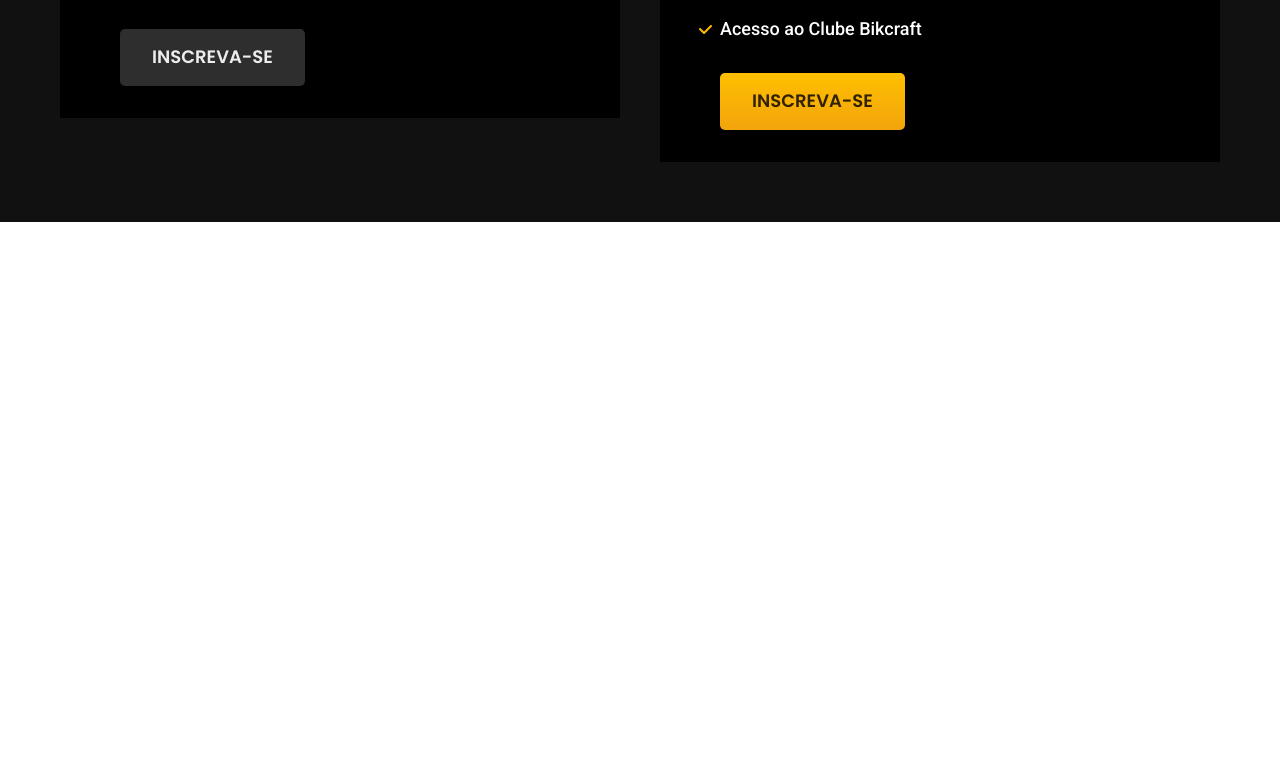
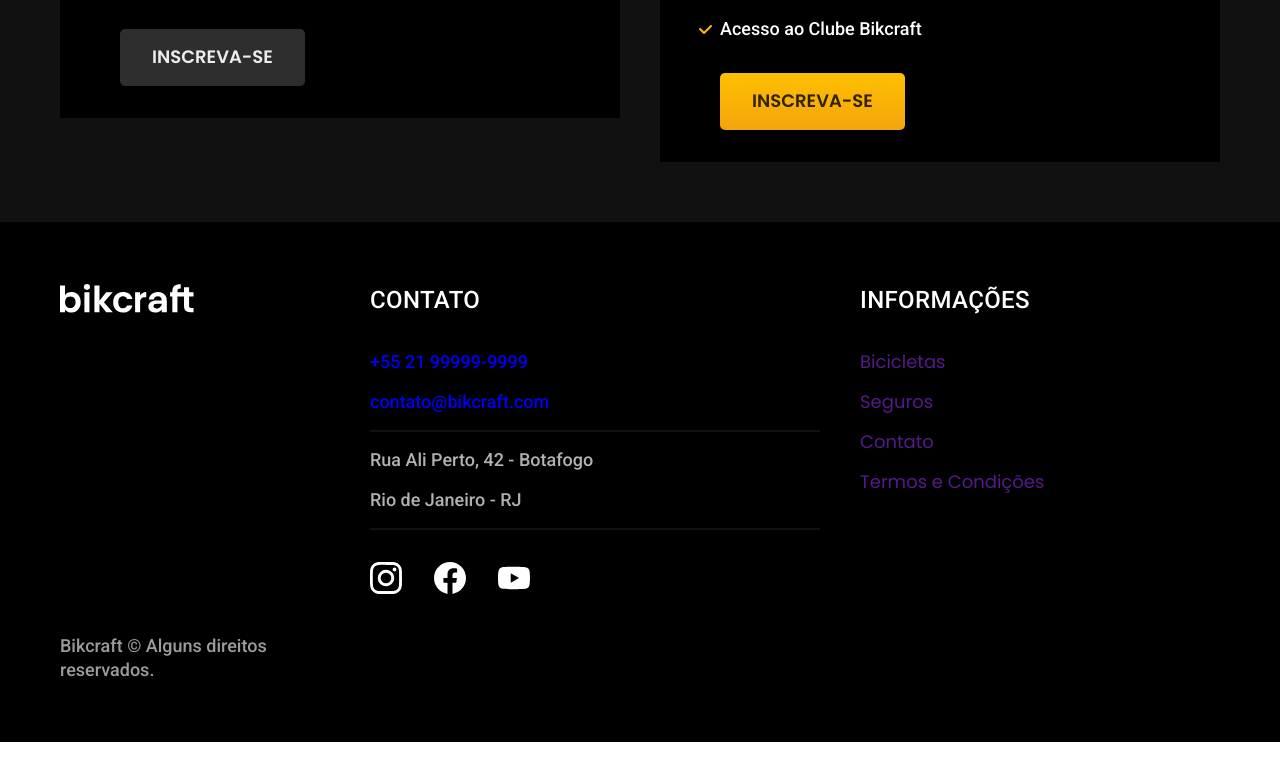
Before and after one commit to meGabrielMeier/Bikcraft, a plain HTML site: page index.html in a window 1280 px wide. Shown: the part 4415-5195 px from the top of the page. Drawn offline with Linux system fonts and the light colour scheme.

Commit message:
finalizaação da pagina

```diff
--- /dev/null
+++ b/css/global/footer.css
@@ -0,0 +1,37 @@
+.footer-bg {
+  background-color: var(--cor-12);
+}
+
+.footer {
+  display: grid;
+  grid-template-columns: 3fr 5fr 4fr;
+  gap: 40px;
+  padding-top: 60px;
+  padding-bottom: 60px;
+}
+
+.footer h3 {
+  margin-bottom: 32px;
+}
+
+.footer-contato ul {
+  margin-bottom: 32px;
+}
+
+.footer-contato li:nth-child(even):after {
+  content: "";
+  display: block;
+  width: 100%;
+  height: 2px;
+  background: var(--cor-11);
+  margin-top:16px
+}
+
+.footer li {
+  margin-bottom: 16px;
+}
+
+.footer-redes {
+  display: flex;
+  gap: 32px;
+}
--- a/css/style.css
+++ b/css/style.css
@@ -2,6 +2,7 @@
 @import url(utilidades/tipografia.css);
 @import url(utilidades/cores.css);
 @import url(global/header.css);
+@import url(global/footer.css);
 
 /*Home */
 @import url(home/introducao.css);
--- a/index.html
+++ b/index.html
@@ -161,6 +161,44 @@
     </div>
   </article>
 
+  <footer class="footer-bg">
+    <div class="footer container">
+      <img src="./img/icones/bikcraft.svg" alt="Bikcraft">
+      <div class="footer-contato">
+        <h3 class="font-2-l-b cor-0">Contato</h3>
+        <ul class="font-2-m cor-5">
+          <li><a href="tel:+5521999999999">+55 21 99999-9999</a></li>
+          <li><a href="mailto:contato@bikcraft.com">contato@bikcraft.com</a></li>
+          <li>Rua Ali Perto, 42 - Botafogo</li>
+          <li>Rio de Janeiro - RJ</li>
+        </ul>
+        <div class="footer-redes">
+          <a href="">
+            <img src="./img/redes/instagram.svg" alt="instagram">
+          </a>
+          <a href="">
+            <img src="./img/redes/facebook.svg" alt="Facebook">
+          </a>
+          <a href="">
+            <img src="./img/redes/youtube.svg" alt="Youtube">
+          </a>
+        </div>
+      </div>
+      <div class="footer-informacoes">
+        <h3 class="font-2-l-b cor-0">Informações</h3>
+        <nav>
+          <ul class="font-1-m cor-5">
+            <li><a href="">Bicicletas</a></li>
+            <li><a href="">Seguros</a></li>
+            <li><a href="">Contato</a></li>
+            <li><a href="">Termos e Condições</a></li>
+          </ul>
+        </nav>
+      </div>
+      <p class="footer-copy font-2-m cor-6">Bikcraft © Alguns direitos reservados.</p>
+    </div>
+  </footer>
+
 </body>
 
 </html>
```
